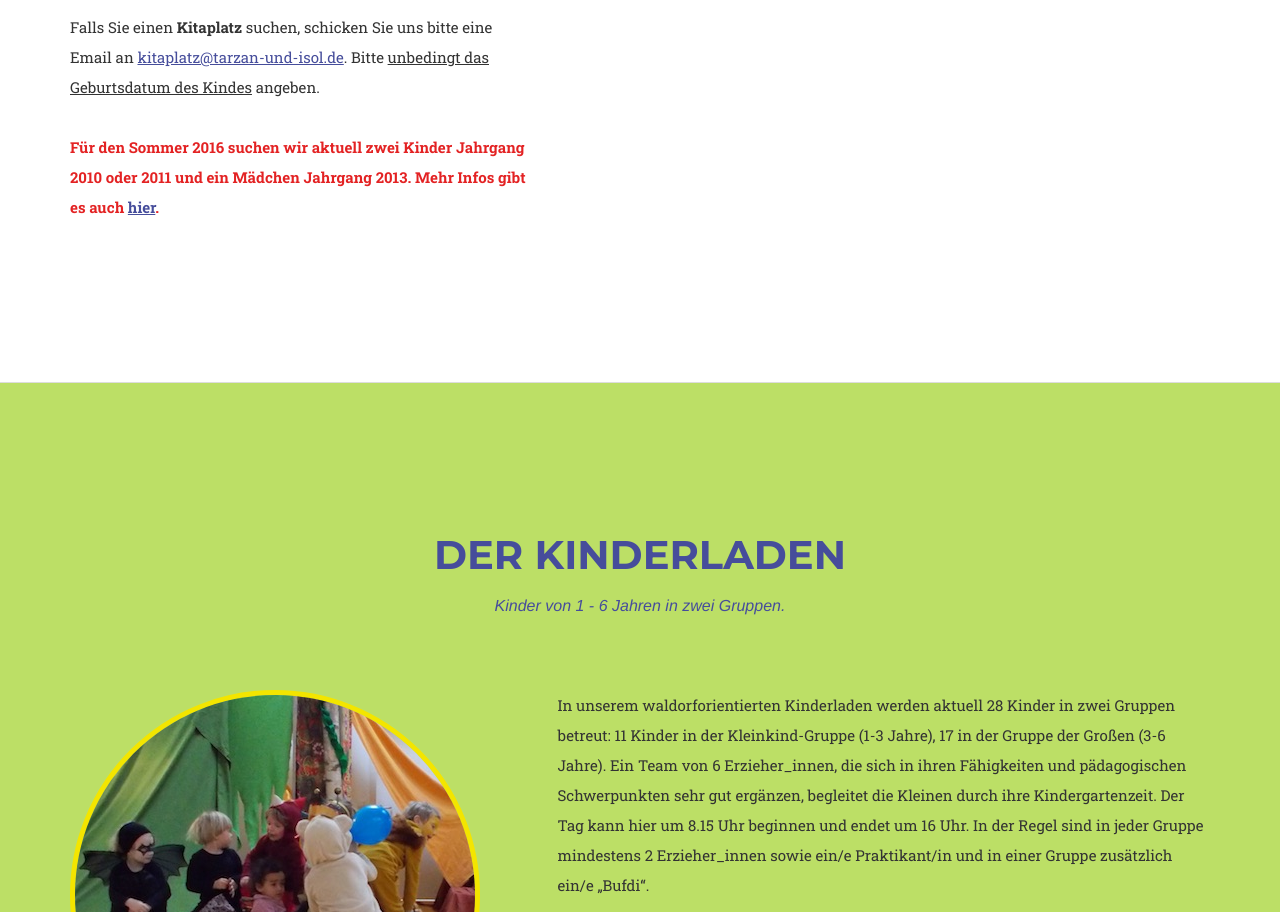
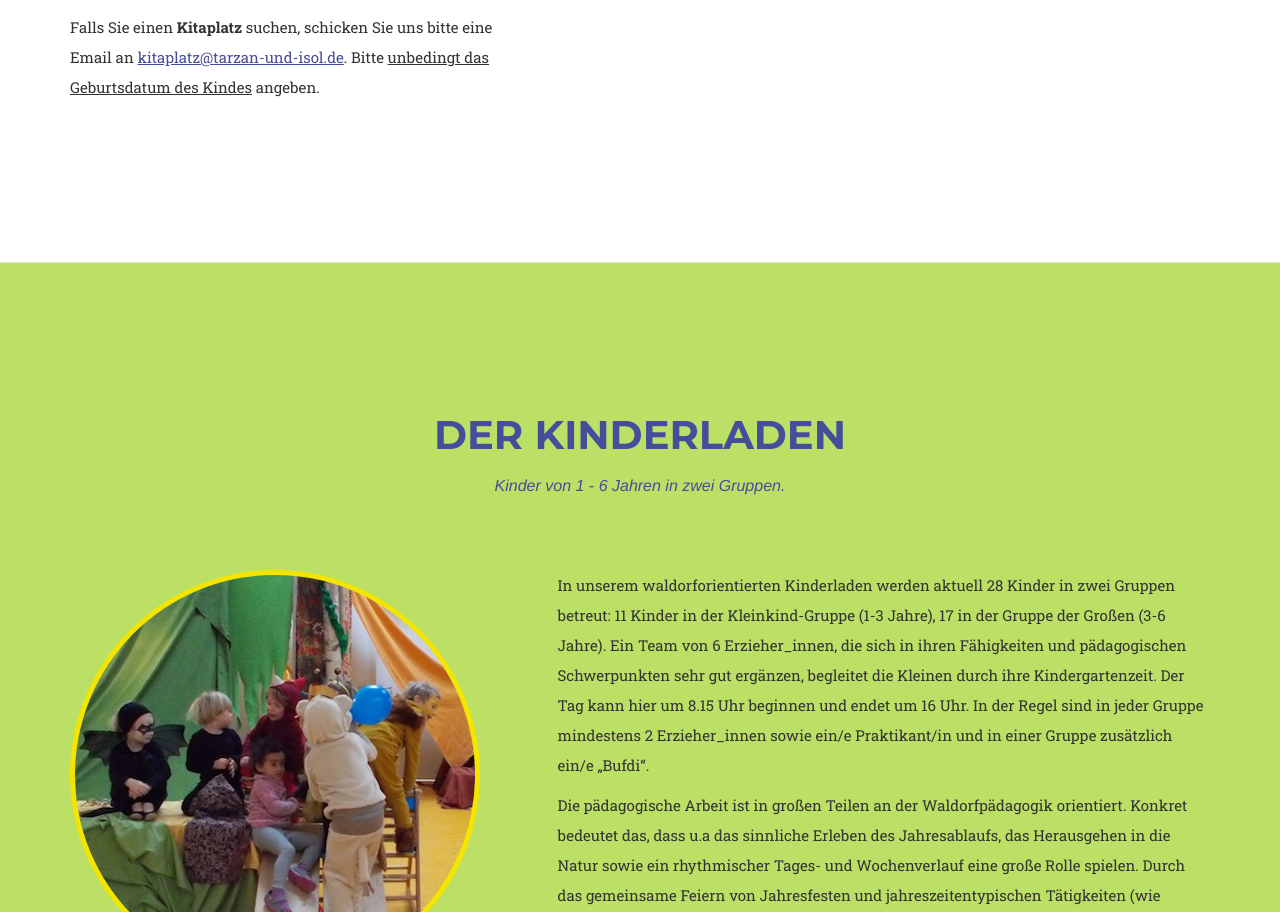
Before and after one commit to tarzan-und-isolde/tarzan-und-isolde.github.io, a plain HTML site: page index.html in a window 1280 px wide. Shown: the part 1254-2166 px from the top of the page. Drawn offline with nearby package versions, Linux system fonts and the light colour scheme; a web font is replaced by a local one.

Commit message:
Remove search for kids 2016

```diff
--- a/index.html
+++ b/index.html
@@ -110,9 +110,6 @@
                 <h4 class="service-heading">Kitaplatz</h4>
                   <p>
                     Falls Sie einen <b>Kitaplatz</b> suchen, schicken Sie uns bitte eine Email an <a href="mailto:kitaplatz@tarzan-und-isol.de">kitaplatz@tarzan-und-isol.de</a>. Bitte <u>unbedingt das Geburtsdatum des Kindes</u> angeben.
-                  </p>
-                  <p class="important">
-                    Für den Sommer 2016 suchen wir aktuell zwei Kinder Jahrgang 2010 oder 2011 und ein Mädchen Jahrgang 2013. Mehr Infos gibt es auch <a href="/files/kitaplaetze_072016.pdf">hier</a>.
                   </p>
                 </div>
                 <div class="col-md-2"></div>
```
